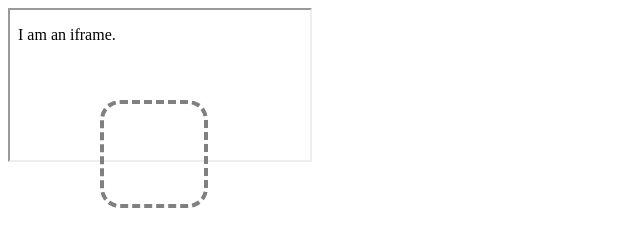
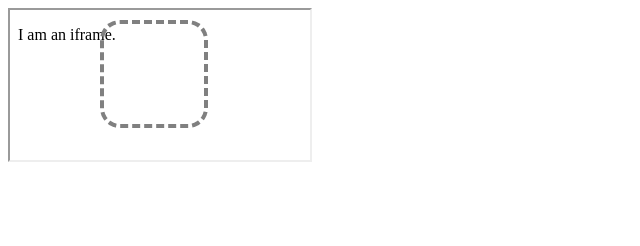
Before and after one commit to ZYinMD/drop, a plain HTML site: page index.html in a window 1280 px wide. Shown: the whole page, without its empty margins (0-640 px from the left). Drawn offline with Linux system fonts and the light colour scheme.

Commit message:
move dropbox location

```diff
--- a/index.html
+++ b/index.html
@@ -9,7 +9,7 @@
       }
       #dropbox {
         position: fixed;
-        top: 100px;
+        top: 20px;
         left: 100px;
         height: 100px;
         width: 100px;
```
